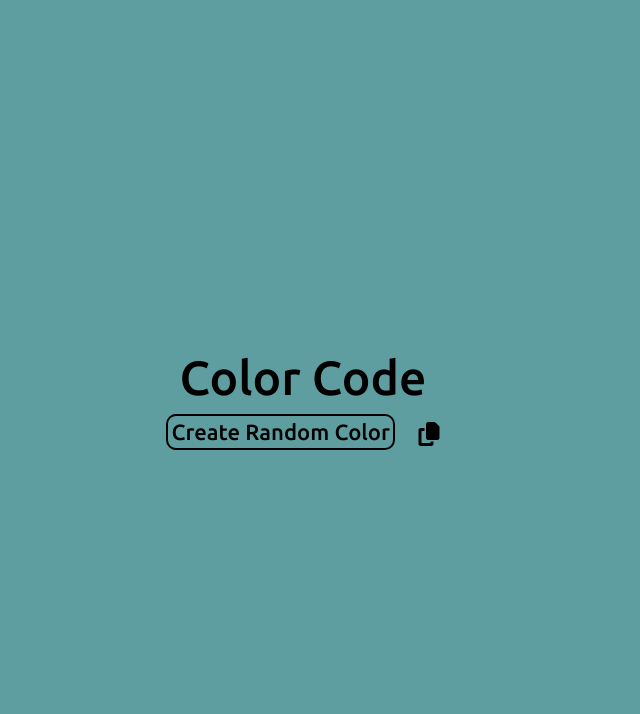
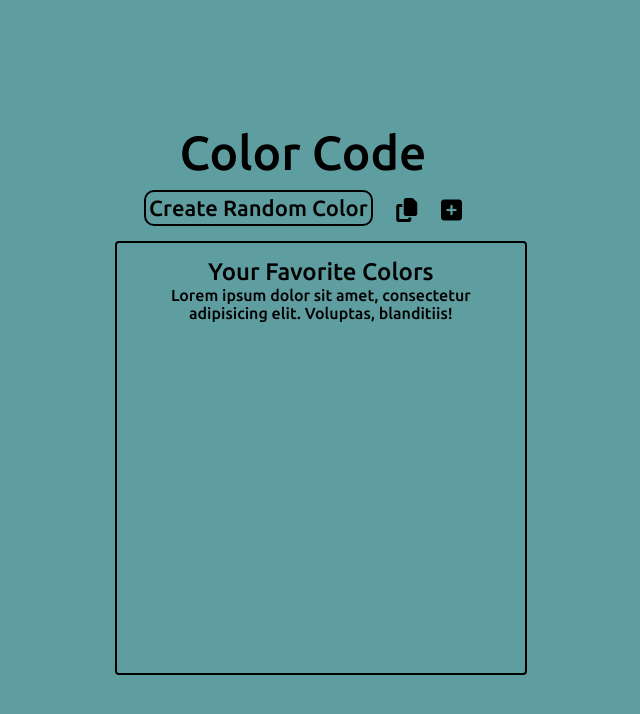
Before and after one commit to canstc/TinyJsProjects, a plain HTML site: page Random Color Generator/index.html in a window 1280 px wide. Shown: the whole page, without its empty margins (337-977 px from the left). Drawn offline with Linux system fonts and the light colour scheme.

Commit message:
Add files via upload

```diff
--- a/Random Color Generator/index.html
+++ b/Random Color Generator/index.html
@@ -13,6 +13,13 @@
     <div>
         <button id="btn">Create Random Color</button>
         <button id="copybtn" class="fa-solid fa-copy fa-xl"></button>
+        <i id="addbtn" class="fa-solid fa-square-plus fa-xl"></i>
+    </div>
+    <div>
+        <aside id="colorlist">
+            <h1>Your Favorite Colors</h1>
+            <span>Lorem ipsum dolor sit amet, consectetur adipisicing elit. Voluptas, blanditiis!</span>
+        </aside>
     </div>
 </body>
 </html>
--- a/Random Color Generator/script.js
+++ b/Random Color Generator/script.js
@@ -25,7 +25,7 @@ async function copy_hex_code()
     let copy_text = color_span.innerHTML;
     const text_code=copy_text.toString();
     navigator.clipboard.writeText(text_code);
-    alert("Copied the text: " + text_code);
+
 
 }
 
--- a/Random Color Generator/style.css
+++ b/Random Color Generator/style.css
@@ -44,3 +44,26 @@ body
     padding: 3px;
     cursor: pointer;
 }
+
+#addbtn
+{
+    background-color: transparent;
+    border: 0;
+    margin-left: 20px;
+    cursor: pointer;
+}
+
+#colorlist
+{
+    display:block;
+    width: 50%;
+    height: 50vh;
+    padding: 15px;
+    margin-top: 15px;
+    margin-right: 154px;
+    float: right;
+    font-style: italic;
+    border: 2px solid black;
+    border-radius: 4px;
+    text-align: center;
+}
```
